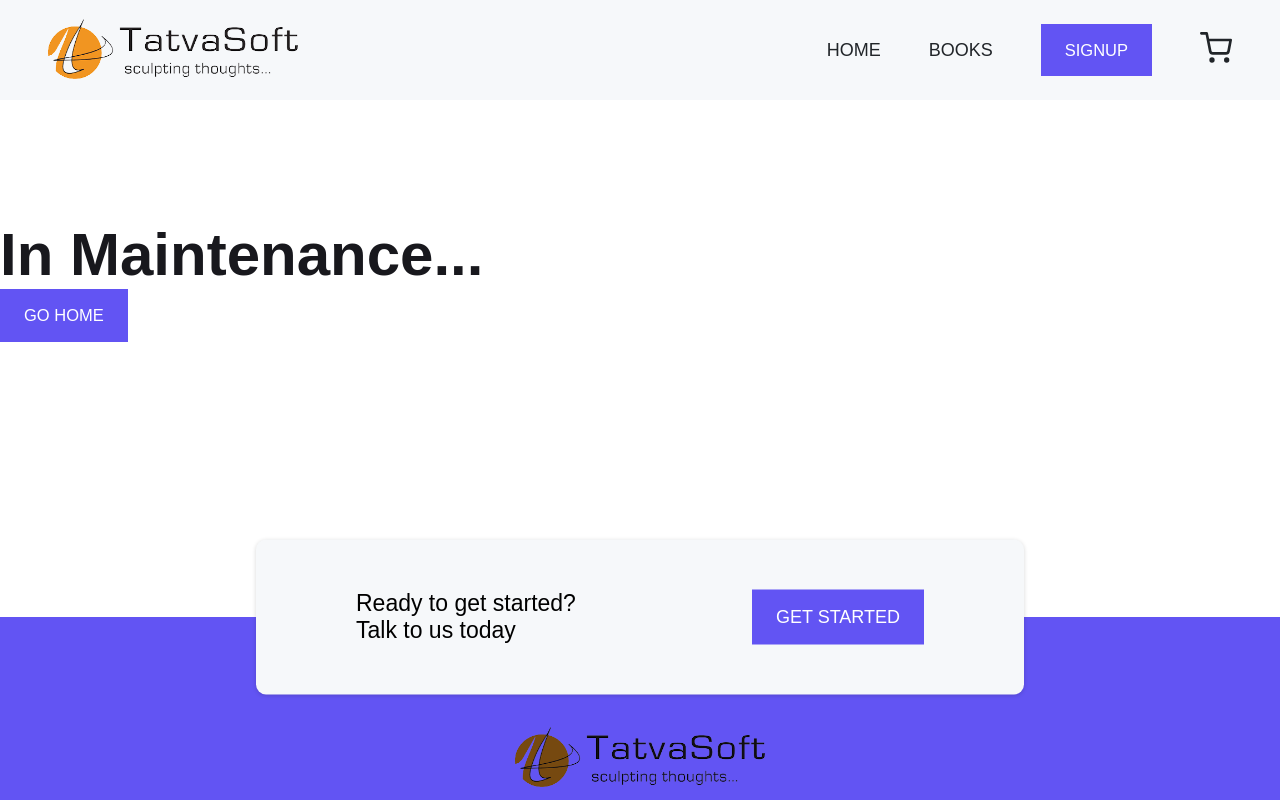
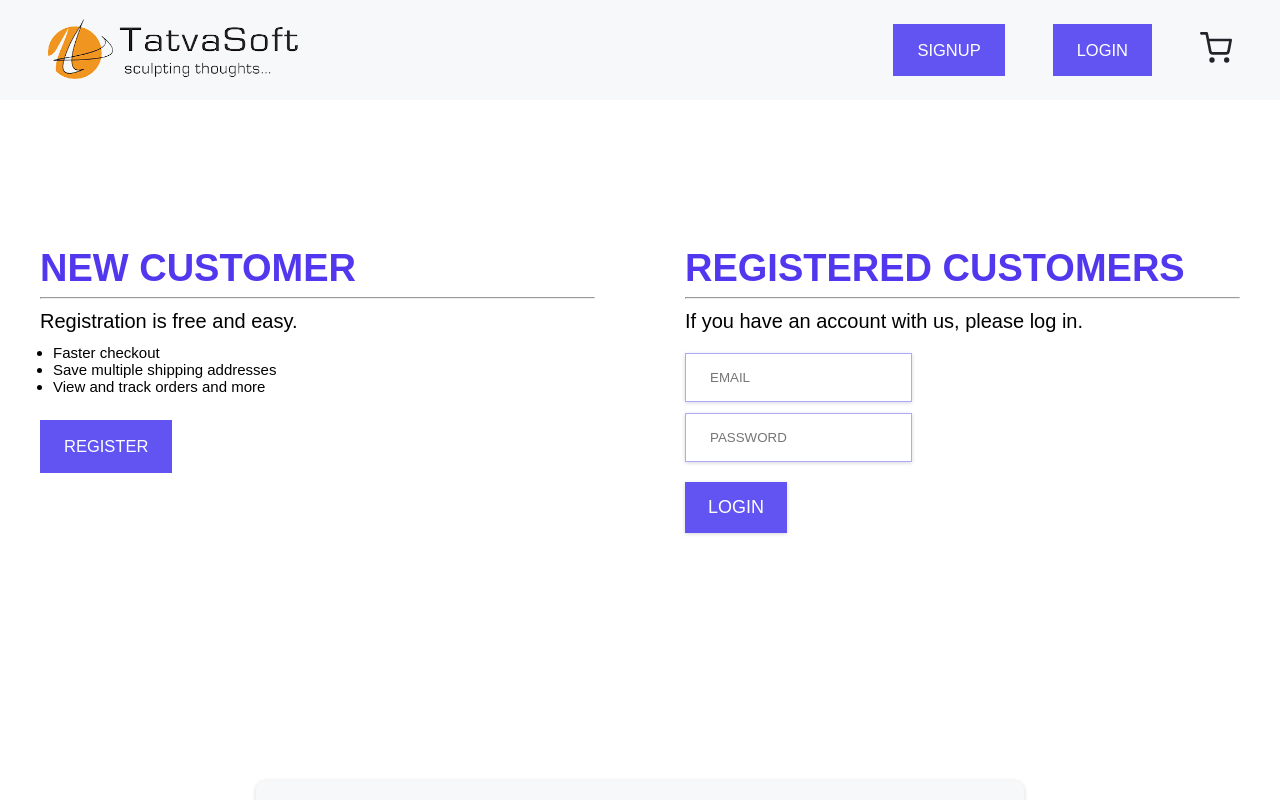
Before and after one commit to thekushmevada/tatvasoft-project, a React (Create React App) app: page /books in a window 1280 px wide. Shown: the top 800 px of the page. Built offline with nearby package versions, Linux system fonts and the light colour scheme.

Commit message:
products added

```diff
--- a/src/App.js
+++ b/src/App.js
@@ -37,15 +37,16 @@ const App = () => {
     },
   };
 
+  const isLoggedIn = window.localStorage.getItem("loggedIn");
+
   return (
     <ThemeProvider theme={theme}>
       <Router>
         <GlobalStyle />
         <Header />
         <Routes>
-          <Route path="/" element={<Home />} />
-          <Route path="/home" element={<Home />} />
-          <Route path="/books" element={<Products />} />
+          <Route path="/" element={isLoggedIn === "true" ? <Products/> : <Home/>}  />
+          <Route path="/books" element={isLoggedIn === "true" ? <Products/> : <Home/>} />
           <Route path="/singleproduct/:id" element={<SingleProduct />} />
           <Route path="/cart" element={<Cart />} />
           <Route path="/register" element={<Register />} />
--- a/src/Cart.js
+++ b/src/Cart.js
@@ -29,7 +29,7 @@ const Cart = () => {
           <NavLink to="/books">
             <Button> continue Shopping </Button>
           </NavLink>
-          <Button className="btn btn-clear" onClick={console.log("Hello")}>
+          <Button className="btn btn-clear">
             clear cart
           </Button>
         </div>
--- a/src/GlobalStyle.js
+++ b/src/GlobalStyle.js
@@ -116,6 +116,7 @@ ${"" /* resuable code section  */}
   grid-template-columns: repeat(5, 1fr);
 }
 
+
   .common-heading {
       font-size: 3.8rem;
       font-weight: 600;
--- a/src/Products.js
+++ b/src/Products.js
@@ -1,70 +1,129 @@
-import React from "react";
-import { NavLink } from "react-router-dom";
+import React, { useEffect, useState } from "react";
 import styled from "styled-components";
-import { Button } from "./styles/Button";
+import axios from "axios";
+import Product from "./components/Product";
 
 const Products = () => {
+  const [books, setBooks] = useState([]);
+
+  useEffect(() => {
+    axios
+      .get("https://book-e-sell-node-api.vercel.app/api/book/all")
+      .then((res) => {
+        setBooks(res.data.result);
+      });
+  }, []);
   return (
-    <Wrapper className="test">
-      <h1>In Maintenance...</h1>
-      <NavLink to="/home">
-        <Button>Go Home</Button>
-      </NavLink>
+    <Wrapper className="container">
+      {/* <div className="grid grid-three-column"> */}
+      {books && books.length > 0 && (
+        <div className="grid grid-three-column">
+          {books.map((book) => (
+            <Product
+              base64image={book.base64image}
+              name={book.name}
+              category={book.category}
+              description={book.description}
+              price={book.price}
+            />
+          ))}
+        </div>
+      )}
+      {/* </div> */}
     </Wrapper>
   );
 };
 
 const Wrapper = styled.section`
-  padding: 12rem 0;
-  img {
-    min-width: 10rem;
-    height: 10rem;
+  padding: 9rem 0;
+  // background-color: ${({ theme }) => theme.colors.bg};
+  .logo {
+    display: flex;
+    justify-content: center;
+    align-items: center;
   }
-  .hero-section-data {
-    p {
-      margin: 2rem 0;
+  .container {
+    max-width: 120rem;
+  }
+  figure {
+    width: auto;
+    display: flex;
+    justify-content: center;
+    align-items: center;
+    position: relative;
+    overflow: hidden;
+    transition: all 0.5s linear;
+    &::after {
+      content: "";
+      position: absolute;
+      top: 0;
+      left: 0;
+      width: 0%;
+      height: 100%;
+      background-color: rgba(0, 0, 0, 0.5);
+      transition: all 0.2s linear;
+      cursor: pointer;
     }
-    h1 {
-      text-transform: capitalize;
-      font-weight: bold;
+    &:hover::after {
+      width: 100%;
     }
-    ul {
-      padding-left: 1.3rem;
-      margin-bottom: 25px;
+    &:hover img {
+      transform: scale(1.2);
     }
-    li {
-      font-size: 1.5rem;
-      font-weight: 300;
+    img {
+      max-width: 90%;
+      margin-top: 1.5rem;
+      height: 20rem;
+      transition: all 0.2s linear;
     }
-    .intro-data {
-      margin-bottom: 0;
+    .caption {
+      position: absolute;
+      top: 15%;
+      right: 10%;
+      text-transform: uppercase;
+      background-color: ${({ theme }) => theme.colors.bg};
+      color: ${({ theme }) => theme.colors.helper};
+      padding: 0.8rem 2rem;
+      font-size: 1.2rem;
+      border-radius: 2rem;
     }
   }
-  figure {
-    position: relative;
-    &::after {
-      content: "";
-      width: 60%;
-      height: 80%;
-      background-color: rgba(81, 56, 238, 0.4);
-      position: absolute;
-      left: 50%;
-      top: -5rem;
-      z-index: -1;
+  .card {
+    background-color: #fff;
+    border-radius: 1rem;
+    .card-data {
+      padding: 0 2rem;
     }
-  }
-  @media (max-width: ${({ theme }) => theme.media.mobile}) {
-    .grid {
-      gap: 10rem;
+    .card-data-flex {
+      margin: 2rem 0;
+      display: flex;
+      justify-content: space-between;
+      align-items: center;
     }
-    figure::after {
-      content: "";
-      width: 50%;
-      height: 100%;
-      left: 0;
-      top: 10%;
-      /* bottom: 10%; */
-      background-color: rgba(81, 56, 238, 0.4);
+    h3 {
+      color: ${({ theme }) => theme.colors.text};
+      text-transform: capitalize;
+    }
+    .card-data--price {
+      color: ${({ theme }) => theme.colors.helper};
+    }
+    .btn {
+      margin: 2rem auto;
+      background-color: rgb(0 0 0 / 0%);
+      border: 0.1rem solid rgb(98 84 243);
+      display: flex;
+      justify-content: center;
+      align-items: center;
+      &:hover {
+        background-color: rgb(98 84 243);
+      }
+      &:hover a {
+        color: #fff;
+      }
+      a {
+        color: rgb(98 84 243);
+        font-size: 1.4rem;
+      }
     }
   }
 `;
--- a/src/components/Footer.js
+++ b/src/components/Footer.js
@@ -31,7 +31,7 @@ const Footer = () => {
 
         <footer>
           <div className="container logo">
-            <NavLink to="/">
+            <NavLink to="/books">
               <img
                 src="./images/images-removebg-preview.png"
                 alt="my logo img"
--- a/src/components/Login.js
+++ b/src/components/Login.js
@@ -13,7 +13,10 @@ const Login = () => {
       .post("https://book-e-sell-node-api.vercel.app/api/user/login", state)
       .then((res) => {
         console.log(res);
-        toast.info('Logged in Succesfully!', {
+        window.localStorage.setItem("token", res.data);
+        window.localStorage.setItem("loggedIn", true);
+
+        toast.info("Logged in Succesfully!", {
           position: "top-right",
           autoClose: 5000,
           hideProgressBar: false,
@@ -22,8 +25,9 @@ const Login = () => {
           draggable: true,
           progress: undefined,
           theme: "colored",
-          });
+        });
 
+        window.location.href="/books";
       })
       .catch((err) => console.log(err));
   };
@@ -60,12 +64,13 @@ const Login = () => {
             onChange={(e) => setState({ ...state, password: e.target.value })}
           />
 
-          <div>
+
+          <div >
             <input type="submit" value="LogIn" />
           </div>
         </form>
       </div>
-      <ToastContainer/>
+      <ToastContainer />
     </Wrapper>
   );
 };
--- a/src/components/Nav.js
+++ b/src/components/Nav.js
@@ -4,13 +4,13 @@ import styled from "styled-components";
 import { FiShoppingCart } from "react-icons/fi";
 import { CgMenu, CgClose } from "react-icons/cg";
 import { Button } from "../styles/Button";
+import { ToastContainer, toast } from "react-toastify";
 
 const Nav = () => {
   const [menuIcon, setMenuIcon] = useState();
 
   const Nav = styled.nav`
     .navbar-lists {
-
       display: flex;
       gap: 4.8rem;
       align-items: center;
@@ -171,33 +171,57 @@ const Nav = () => {
     <Nav>
       <div className={menuIcon ? "navbar active" : "navbar"}>
         <ul className="navbar-lists">
+
+          {window.localStorage.getItem("loggedIn", true) ? (
             <li>
-            <NavLink
-              to="/"
-              className="navbar-link "
-              onClick={() => setMenuIcon(false)}
+              <Button
+                onClick={() => {
+                  window.localStorage.clear();
+
+                  toast.info("Logged out Succesfully!", {
+                    position: "top-right",
+                    autoClose: 5000,
+                    hideProgressBar: false,
+                    closeOnClick: true,
+                    pauseOnHover: true,
+                    draggable: true,
+                    progress: undefined,
+                    theme: "colored",
+                  });
+
+                  window.location.href = "./";
+                }}
               >
-              Home
-            </NavLink>
+                Log Out
+              </Button>
             </li>
+          ) : (
             <li>
-            <NavLink
-              to="/books"
-              className="navbar-link "
-              onClick={() => setMenuIcon(false)}
+              <Button
+                onClick={() => {
+                  window.location.href = "./register";
+                }}
               >
-              Books
-            </NavLink>
+                SignUp
+              </Button>
             </li>
+          )}
+
+            {/* <p>|</p> */}
+
+
+          {window.localStorage.getItem("loggedIn", true) ? null : (
             <li>
-            <NavLink
-              to="/register"
-              // className="navbar-link "
-              onClick={() => setMenuIcon(false)}
+              <Button
+                onClick={() => {
+                  window.location.href = "./";
+                }}
               >
-              <Button>SignUp</Button>
-            </NavLink>
+                Login
+              </Button>
             </li>
+          )}
+
           <li>
             <NavLink to="/cart" className="navbar-link cart-trolley--link">
               <FiShoppingCart className="cart-trolley" />
@@ -220,6 +244,7 @@ const Nav = () => {
           />
         </div>
       </div>
+      <ToastContainer />
     </Nav>
   );
 };
--- /dev/null
+++ b/src/components/Product.js
@@ -0,0 +1,46 @@
+import React from "react";
+import { NavLink } from "react-router-dom";
+import { Button } from "../styles/Button";
+import styled from "styled-components";
+
+const Product = ({ base64image, name, category, price, description }) => {
+  //   const { _id, name, base64image, price , category} = curElem;
+  return (
+    // <NavLink to={`/singleproduct/${_id}`}>
+    <Wrapper>
+      <div className="card">
+        <figure>
+          <img src={base64image} alt={name} />
+          <figcaption className="caption">{category}</figcaption>
+        </figure>
+
+        <div className="card-data">
+          <div className="card-data-flex">
+            <h3>{name}</h3>
+            <p className="card-data--price">{price}</p>
+          </div>
+          {/* <p>{description}</p> */}
+        </div>
+        <NavLink to="/">
+          <Button className="btn-clear btn-c"> Add to cart</Button>
+        </NavLink>
+      </div>
+      {/* //  </NavLink> */}
+    </Wrapper>
+  );
+};
+
+const Wrapper = styled.section`
+  .btn-clear {
+    background-color: #e74c3c;
+  }
+  .btn-c {
+    margin: 2rem auto;
+    display: flex;
+    justify-content: center;
+    align-items: center;
+    border: 0.1rem solid rgb(98 84 243);
+  }
+`;
+
+export default Product;
```
Also changed, not shown: src/components/PageNavigation.js (added, +26 -0 lines), src/context/productcontext.js (added, +59 -0 lines), src/reducer/productReducer.js (added, +54 -0 lines). Lines whose indentation alone changed are shown as unchanged.
